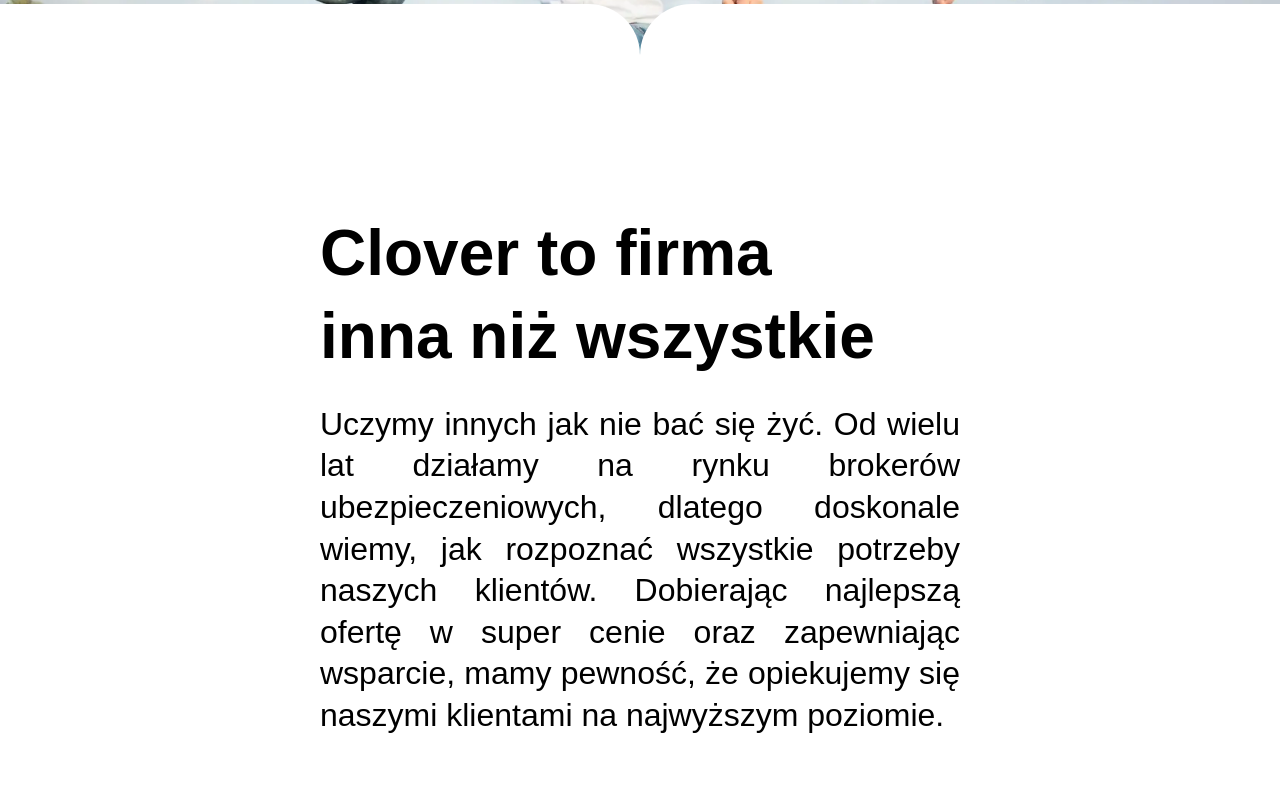
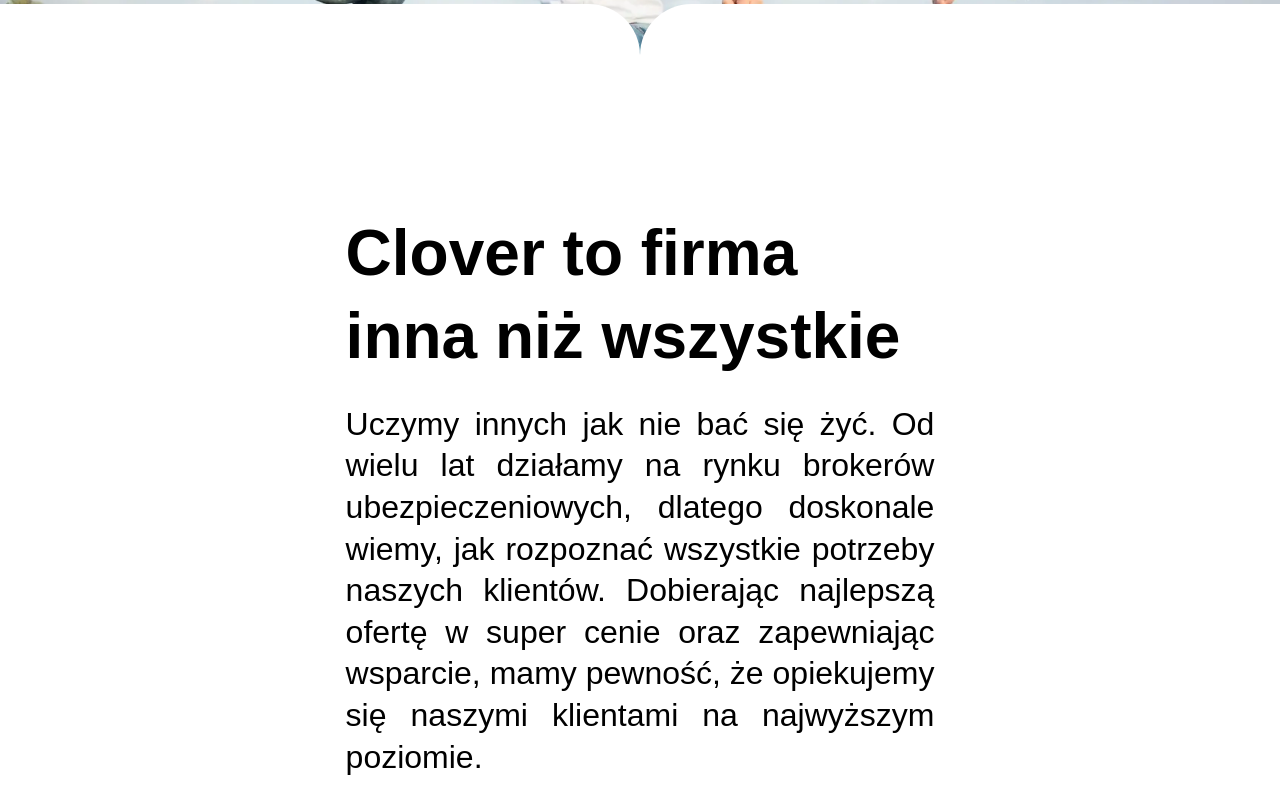
Before and after one commit to TZ-fn/MyClover, a React (Vite) app: page /about in a window 1280 px wide. Shown: the part 520-1320 px from the top of the page. Built offline with nearby package versions, Linux system fonts and the light colour scheme; a web font is replaced by a local one.

Commit message:
fix: make the text narrower

```diff
--- a/src/components/TextBanner/TextBanner.module.scss
+++ b/src/components/TextBanner/TextBanner.module.scss
@@ -4,7 +4,7 @@
   align-items: center;
   justify-content: center;
   gap: 2vw;
-  padding: 5rem 25vw;
+  padding: 5rem 27vw;
   font-family: "AlegreyaSans", sans-serif;
 }
 
```
